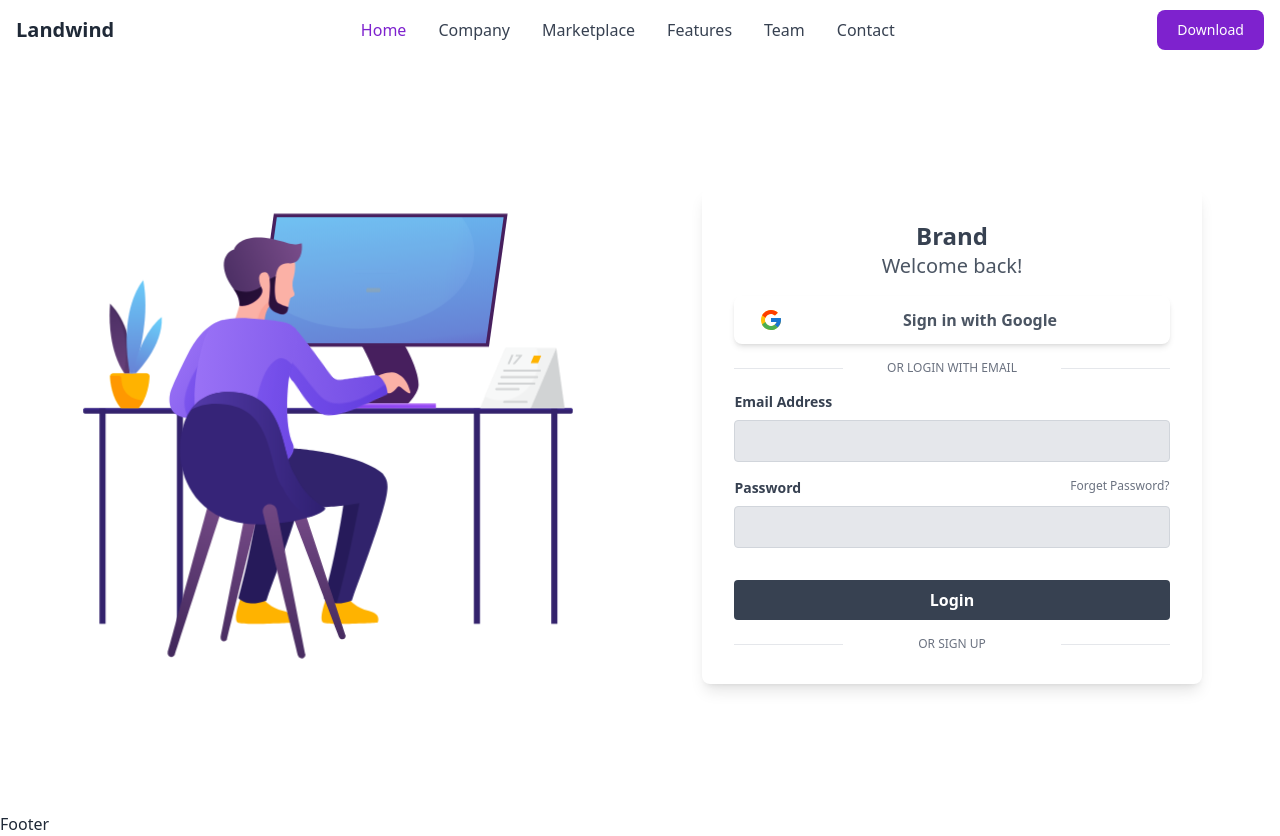
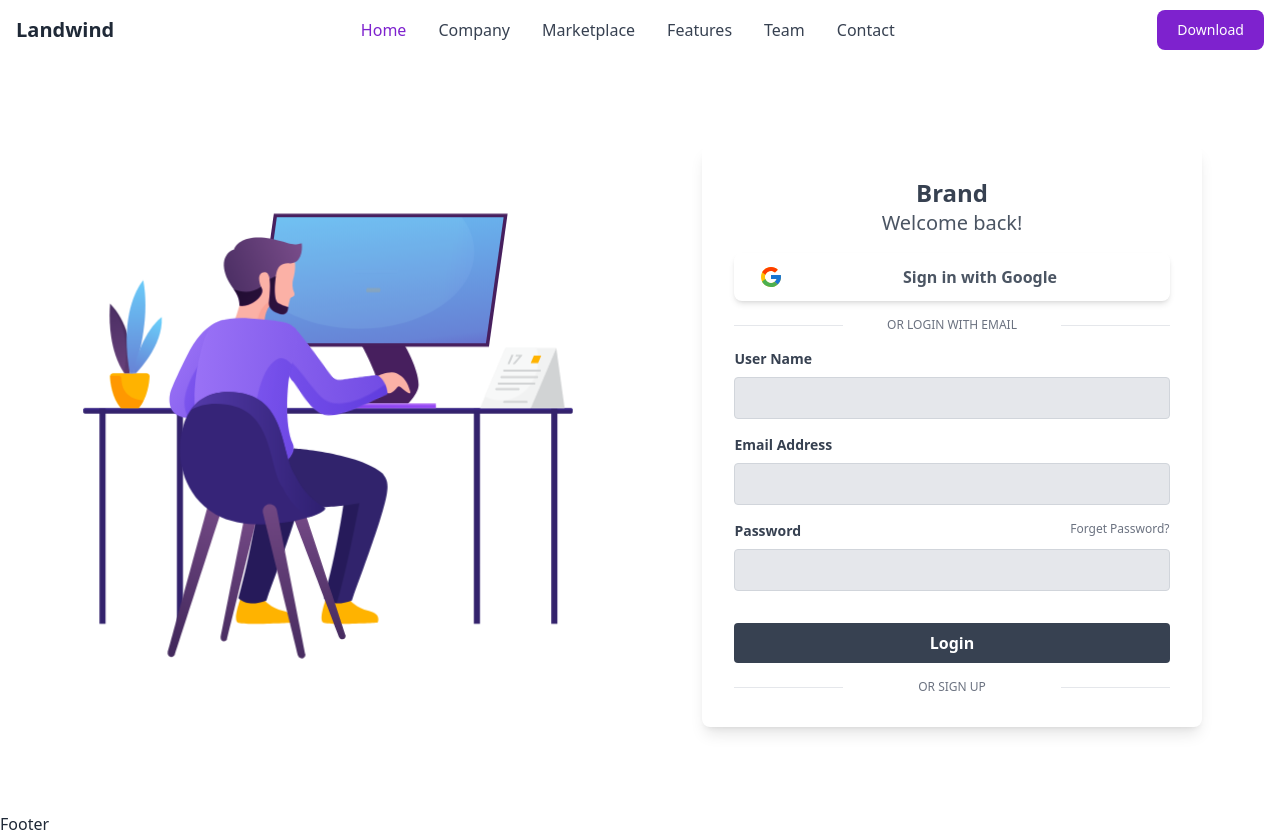
Before and after one commit to hrid1/job-portal-client, a React (Vite) app: page /register in a window 1280 px wide. Built offline with nearby package versions, Linux system fonts and the light colour scheme.

Commit message:
Register and Login Page Design Done

```diff
--- a/package.json
+++ b/package.json
@@ -11,6 +11,7 @@
   },
   "dependencies": {
     "daisyui": "^4.12.21",
+    "firebase": "^11.1.0",
     "lottie-react": "^2.4.0",
     "react": "^18.3.1",
     "react-dom": "^18.3.1",
--- a/src/pages/Login/Login.jsx
+++ b/src/pages/Login/Login.jsx
@@ -1,11 +1,40 @@
+import Lottie from "lottie-react";
+import loginAnimation from "../../assets/lottie/loading.json";
+import { useState } from "react";
 
 const Login = () => {
-    return (
-        <div>
-          <div className="py-16">
-          <div className="flex bg-white rounded-lg shadow-lg overflow-hidden mx-auto max-w-sm lg:max-w-4xl">
+  const [formData, setFormData] = useState({
+    email: "",
+    password: "",
+  });
 
-            <div className="w-full p-8 lg:w-1/2">
+  const handleChange = (event) => {
+    const { name, value } = event.target;
+    setFormData((prevState) => ({
+      ...prevState,
+      [name]: value,
+    }));
+  };
+
+  const handleLogin = (e) => {
+    e.preventDefault();
+    console.log(formData);
+  };
+  return (
+    <div>
+      <section>
+        <div className="py-16 md:px-4 flex flex-col md:flex-row items-center justify-center">
+          {/* animation */}
+          <div className="w-4/5 md:2/5 lg:w-1/2 ">
+            <Lottie animationData={loginAnimation}> </Lottie>
+          </div>
+
+          {/* Form */}
+          <form
+            onSubmit={handleLogin}
+            className="flex bg-white rounded-lg shadow-lg overflow-hidden mx-auto  w-10/12 lg:w-2/5 md:3/5"
+          >
+            <div className="w-full p-8 ">
               <h2 className="text-2xl font-semibold text-gray-700 text-center">
                 Brand
               </h2>
@@ -48,6 +77,7 @@ const Login = () => {
                 </a>
                 <span className="border-b w-1/5 lg:w-1/4"></span>
               </div>
+
               <div className="mt-4">
                 <label className="block text-gray-700 text-sm font-bold mb-2">
                   Email Address
@@ -55,6 +85,8 @@ const Login = () => {
                 <input
                   className="bg-gray-200 text-gray-700 focus:outline-none focus:shadow-outline border border-gray-300 rounded py-2 px-4 block w-full appearance-none"
                   type="email"
+                  name="email"
+                  onChange={handleChange}
                 />
               </div>
               <div className="mt-4">
@@ -68,7 +100,9 @@ const Login = () => {
                 </div>
                 <input
                   className="bg-gray-200 text-gray-700 focus:outline-none focus:shadow-outline border border-gray-300 rounded py-2 px-4 block w-full appearance-none"
+                  name="password"
                   type="password"
+                  onChange={handleChange}
                 />
               </div>
               <div className="mt-8">
@@ -84,10 +118,11 @@ const Login = () => {
                 <span className="border-b w-1/5 md:w-1/4"></span>
               </div>
             </div>
-          </div>
+          </form>
         </div>
-        </div>
-    );
+      </section>
+    </div>
+  );
 };
 
 export default Login;
--- a/src/pages/Register/Register.jsx
+++ b/src/pages/Register/Register.jsx
@@ -1,6 +1,25 @@
 import Lottie from "lottie-react";
 import registerAnimation from "../../assets/lottie/register.json";
+import { useState } from "react";
 const Register = () => {
+  const [formData, setFormData] = useState({
+    // username: "",
+    // emial: "",
+    // password: ""
+  });
+  const handleChange = (e) => {
+    const { name, value } = e.target;
+    setFormData((prev) => ({
+      ...prev,
+      [name]: value,
+    }));
+  };
+
+  const handleRegister = (e) => {
+    e.preventDefault();
+    console.log(formData);
+  };
+
   return (
     <div>
       <section>
@@ -11,7 +30,10 @@ const Register = () => {
           </div>
 
           {/* Form */}
-          <div className="flex bg-white rounded-lg shadow-lg overflow-hidden mx-auto  w-10/12 lg:w-2/5 md:3/5">
+          <form
+            onSubmit={handleRegister}
+            className="flex bg-white rounded-lg shadow-lg overflow-hidden mx-auto  w-10/12 lg:w-2/5 md:3/5"
+          >
             <div className="w-full p-8 ">
               <h2 className="text-2xl font-semibold text-gray-700 text-center">
                 Brand
@@ -57,11 +79,24 @@ const Register = () => {
               </div>
               <div className="mt-4">
                 <label className="block text-gray-700 text-sm font-bold mb-2">
+                  User Name
+                </label>
+                <input
+                  className="bg-gray-200 text-gray-700 focus:outline-none focus:shadow-outline border border-gray-300 rounded py-2 px-4 block w-full appearance-none"
+                  type="username"
+                  name="username"
+                  onChange={handleChange}
+                />
+              </div>
+              <div className="mt-4">
+                <label className="block text-gray-700 text-sm font-bold mb-2">
                   Email Address
                 </label>
                 <input
                   className="bg-gray-200 text-gray-700 focus:outline-none focus:shadow-outline border border-gray-300 rounded py-2 px-4 block w-full appearance-none"
                   type="email"
+                  name="email"
+                  onChange={handleChange}
                 />
               </div>
               <div className="mt-4">
@@ -75,7 +110,9 @@ const Register = () => {
                 </div>
                 <input
                   className="bg-gray-200 text-gray-700 focus:outline-none focus:shadow-outline border border-gray-300 rounded py-2 px-4 block w-full appearance-none"
+                  name="password"
                   type="password"
+                  onChange={handleChange}
                 />
               </div>
               <div className="mt-8">
@@ -91,7 +128,7 @@ const Register = () => {
                 <span className="border-b w-1/5 md:w-1/4"></span>
               </div>
             </div>
-          </div>
+          </form>
         </div>
       </section>
     </div>
```
Also changed, not shown: 1 other file (tests, documents, lock files or other folders).
